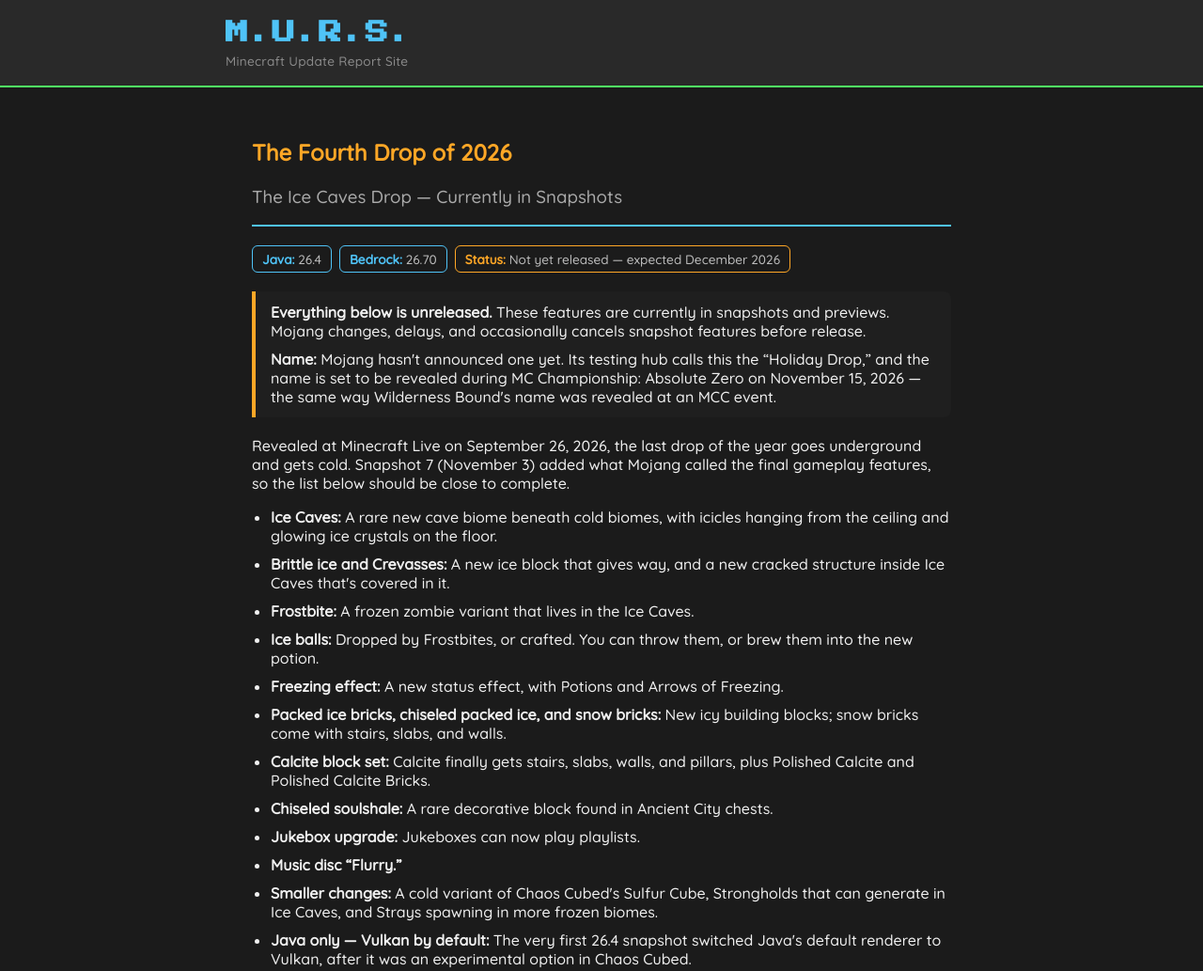
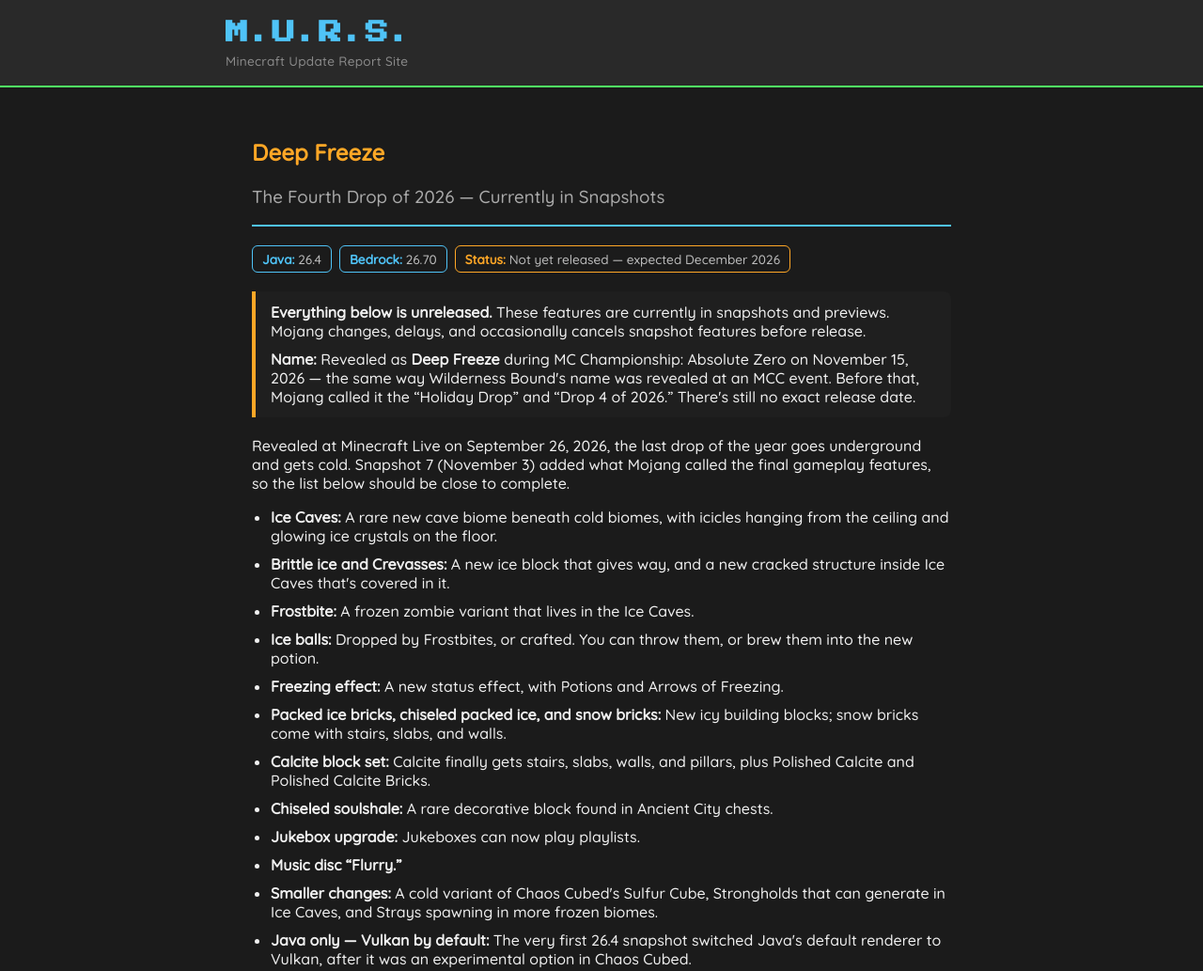
Before and after one commit to theNoob649/murs, a plain HTML site: page drop-2026-fourth.html in a window 1280 px wide. Shown: the top 1033 px of the page at 94% size. Drawn offline with Linux system fonts and the light colour scheme.

Commit message:
Name the fourth 2026 drop: Deep Freeze
Co-Authored-By: Claude Opus 5.5 <noreply@anthropic.com>
Claude-Session: https://claude.ai/code/session_01GCwF3q9F1Py96kf2SbVieP

```diff
--- a/drop-2026-fourth.html
+++ b/drop-2026-fourth.html
@@ -3,7 +3,7 @@
 
 <head>
   <meta charset="UTF-8">
-  <title>M.U.R.S. - The Fourth Drop of 2026</title>
+  <title>M.U.R.S. - Deep Freeze</title>
   <link href="article.css" rel="stylesheet" type="text/css" />
   <link rel="icon" type="image/png" href="murs_image_yes.png">
 </head>
@@ -15,8 +15,8 @@
   </header>
 
   <section class="article">
-    <h2>The Fourth Drop of 2026</h2>
-    <h3>The Ice Caves Drop &mdash; Currently in Snapshots</h3>
+    <h2>Deep Freeze</h2>
+    <h3>The Fourth Drop of 2026 &mdash; Currently in Snapshots</h3>
     <hr>
     <ul class="drop-meta">
       <li><strong>Java:</strong> 26.4</li>
@@ -25,7 +25,7 @@
     </ul>
     <div class="callout warning">
       <p><strong>Everything below is unreleased.</strong> These features are currently in snapshots and previews. Mojang changes, delays, and occasionally cancels snapshot features before release.</p>
-      <p><strong>Name:</strong> Mojang hasn't announced one yet. Its testing hub calls this the &ldquo;Holiday Drop,&rdquo; and the name is set to be revealed during MC Championship: Absolute Zero on November 15, 2026 &mdash; the same way Wilderness Bound's name was revealed at an MCC event.</p>
+      <p><strong>Name:</strong> Revealed as <strong>Deep Freeze</strong> during MC Championship: Absolute Zero on November 15, 2026 &mdash; the same way Wilderness Bound's name was revealed at an MCC event. Before that, Mojang called it the &ldquo;Holiday Drop&rdquo; and &ldquo;Drop 4 of 2026.&rdquo; There's still no exact release date.</p>
     </div>
     <p>Revealed at Minecraft Live on September 26, 2026, the last drop of the year goes underground and gets cold. Snapshot 7 (November 3) added what Mojang called the final gameplay features, so the list below should be close to complete.</p>
     <ul>
```
Also changed, not shown: drop-2026-third.html (+1 -1 lines), drops.html (+1 -1 lines), index.html (+1 -1 lines), news.html (+2 -2 lines).
